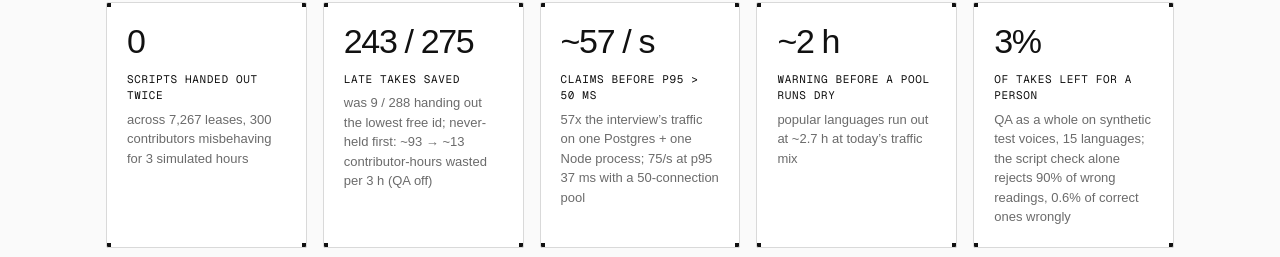
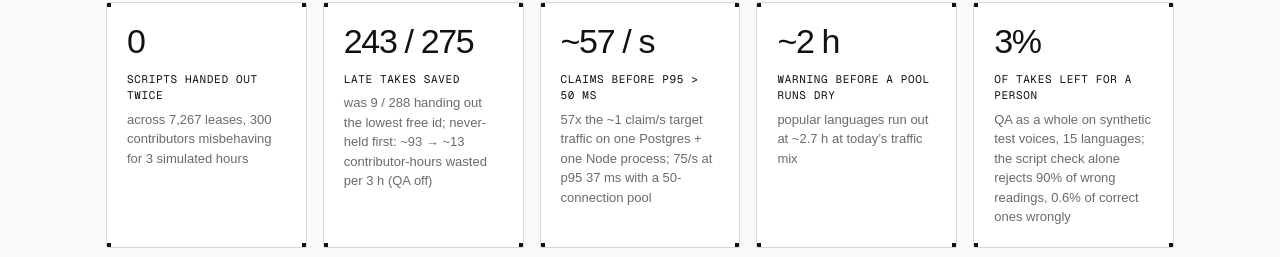
Before and after one commit to AarnavNoble/script-assignment, a Next.js app: page /findings in a window 1280 px wide. Shown: the part 181-438 px from the top of the page. Built offline with nearby package versions, Linux system fonts and the light colour scheme; a web font is replaced by a local one.

Commit message:
docs: describe traffic as design targets

```diff
--- a/app/findings/page.tsx
+++ b/app/findings/page.tsx
@@ -6,7 +6,7 @@ export const metadata = { title: 'Findings · Script Recorder' };
 const headline = [
   { value: '0', label: 'scripts handed out twice', note: 'across 7,267 leases, 300 contributors misbehaving for 3 simulated hours' },
   { value: '243 / 275', label: 'late takes saved', note: 'was 9 / 288 handing out the lowest free id; never-held first: ~93 → ~13 contributor-hours wasted per 3 h (QA off)' },
-  { value: '~57 / s', label: 'claims before p95 > 50 ms', note: '57x the interview’s traffic on one Postgres + one Node process; 75/s at p95 37 ms with a 50-connection pool' },
+  { value: '~57 / s', label: 'claims before p95 > 50 ms', note: '57x the ~1 claim/s target traffic on one Postgres + one Node process; 75/s at p95 37 ms with a 50-connection pool' },
   { value: '~2 h', label: 'warning before a pool runs dry', note: 'popular languages run out at ~2.7 h at today’s traffic mix' },
   { value: '3%', label: 'of takes left for a person', note: 'QA as a whole on synthetic test voices, 15 languages; the script check alone rejects 90% of wrong readings, 0.6% of correct ones wrongly' },
 ];
```
Also changed, not shown: 1 other file (tests, documents, lock files or other folders).
